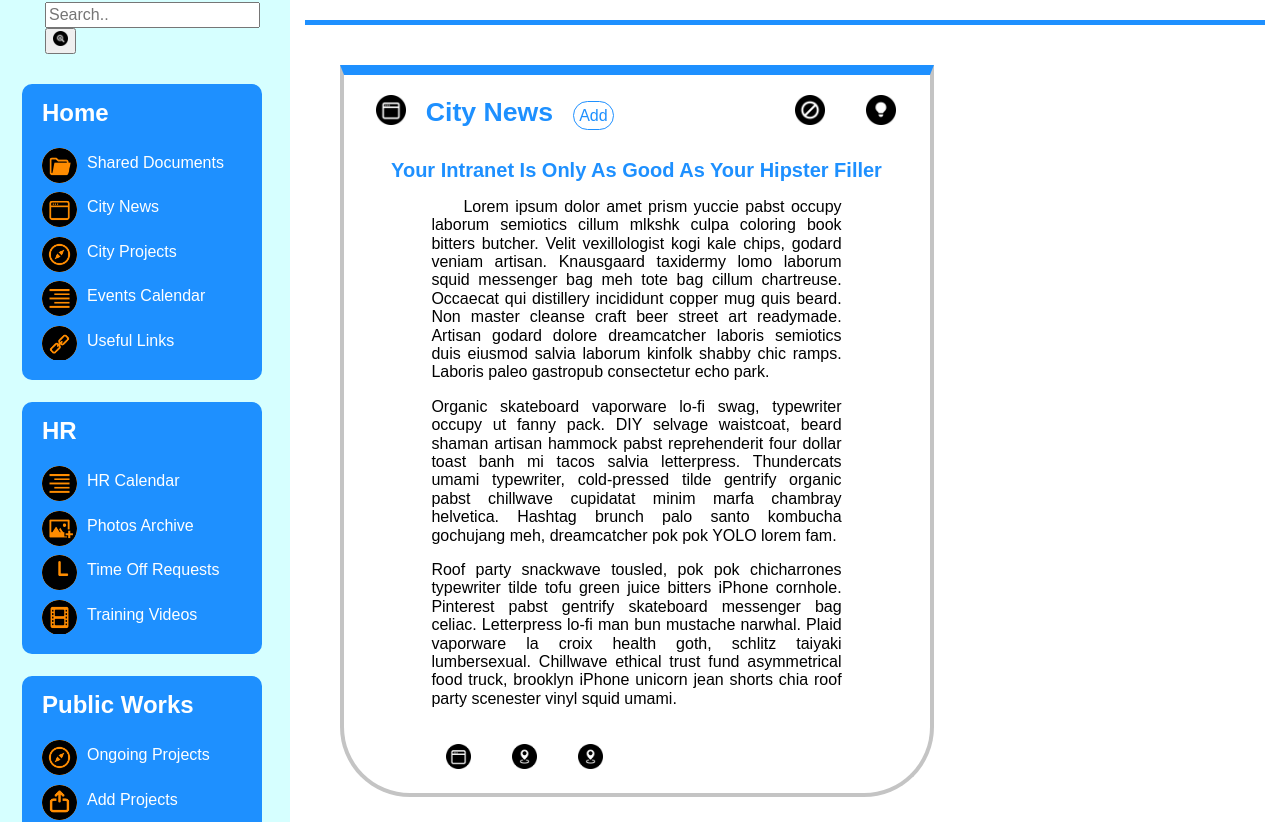
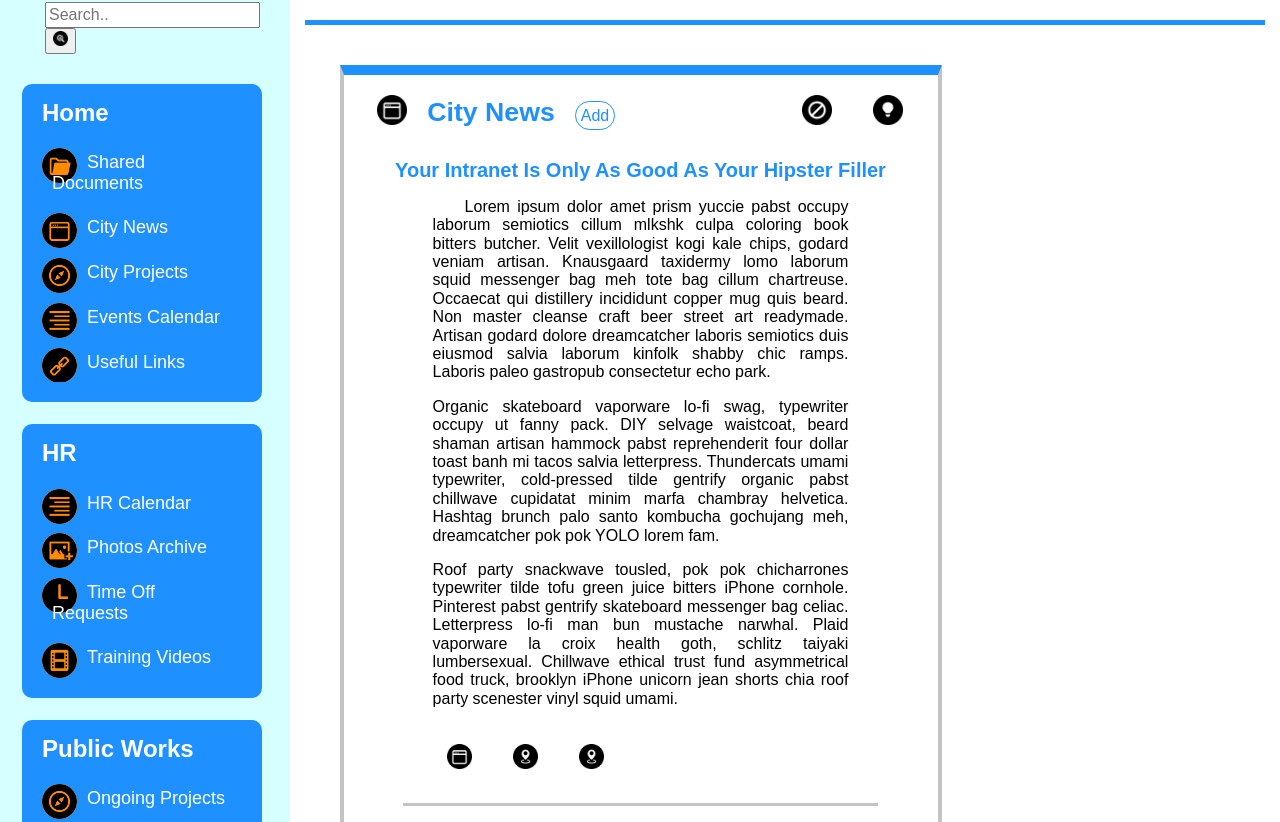
Before and after one commit to vim-vendors/react-intranet-scratchpad, a React app: page / in a window 1280 px wide. Shown: the part 180-1002 px from the top of the page. Built offline with nearby package versions, Linux system fonts and the light colour scheme; a web font is replaced by a local one.

Commit message:
Fixed border issue with main content.

```diff
--- a/public/src/components/LargeContent.js
+++ b/public/src/components/LargeContent.js
@@ -28,6 +28,7 @@ const LargeContent = (props) =>
 				<p>Organic skateboard vaporware lo-fi swag, typewriter occupy ut fanny pack. DIY selvage waistcoat, beard shaman artisan hammock pabst reprehenderit four dollar toast banh mi tacos salvia letterpress. Thundercats umami typewriter, cold-pressed tilde gentrify organic pabst chillwave cupidatat minim marfa chambray helvetica. Hashtag brunch palo santo kombucha gochujang meh, dreamcatcher pok pok YOLO lorem fam.</p>
 				<p>Roof party snackwave tousled, pok pok chicharrones typewriter tilde tofu green juice bitters iPhone cornhole. Pinterest pabst gentrify skateboard messenger bag celiac. Letterpress lo-fi man bun mustache narwhal. Plaid vaporware la croix health goth, schlitz taiyaki lumbersexual. Chillwave ethical trust fund asymmetrical food truck, brooklyn iPhone unicorn jean shorts chia roof party scenester vinyl squid umami.</p>
 			</article>
+
 		</main>
 		<footer>
 			<nav className="large-content__navbar">
--- a/public/src/components/MainContent.js
+++ b/public/src/components/MainContent.js
@@ -5,7 +5,9 @@ const MainContent = (props) =>
 (
 	<main className="main-stuff">
 		<LargeContent/>
+		<div className="main_content--style-line"></div>
 		<LargeContent/>
+		<div className="main_content--style-line"></div>
 		<LargeContent/>
 	</main>
 
--- a/public/src/styles/components/_main_content.scss
+++ b/public/src/styles/components/_main_content.scss
@@ -3,7 +3,7 @@
 	margin-left: 5%;
 }
 
-.large-content {
+.main-stuff {
 	border-top: 10px $main solid;
 	border-left: 4px $side-border solid;
 	border-right: 4px $side-border solid;
@@ -13,6 +13,11 @@
 
 
 	margin-bottom: 40px;
+}
+
+.large-content {
+	// border-bottom: 3px $side-border solid;
+	// margin-bottom: 40px;
 	footer {
 		margin-left: 14%;
 			img {
@@ -75,7 +80,6 @@
 		//
 		text-align: center;
 	}
-
 	p {
 		max-width: 70%;
 		margin-left: 15%;
@@ -92,6 +96,15 @@
 	}
 }
 
+.main_content--style-line {
+	height: 3px;
+	background: $side-border;
+	margin-left: 10%;
+	content: "";
+	margin-bottom: 10px;
+	margin-top: 10px;
+	width: 80%;
+}
 .large-content__navbar {
 	margin-right: -10%;
 	ul {
--- a/public/src/styles/components/_small_content.scss
+++ b/public/src/styles/components/_small_content.scss
@@ -18,6 +18,7 @@
     a {
 	    color: white;
 		text-decoration: none;
+		font-size: 18px;
     }
     ul li {
     	img {
```
Also changed, not shown: public/bundle.js.
